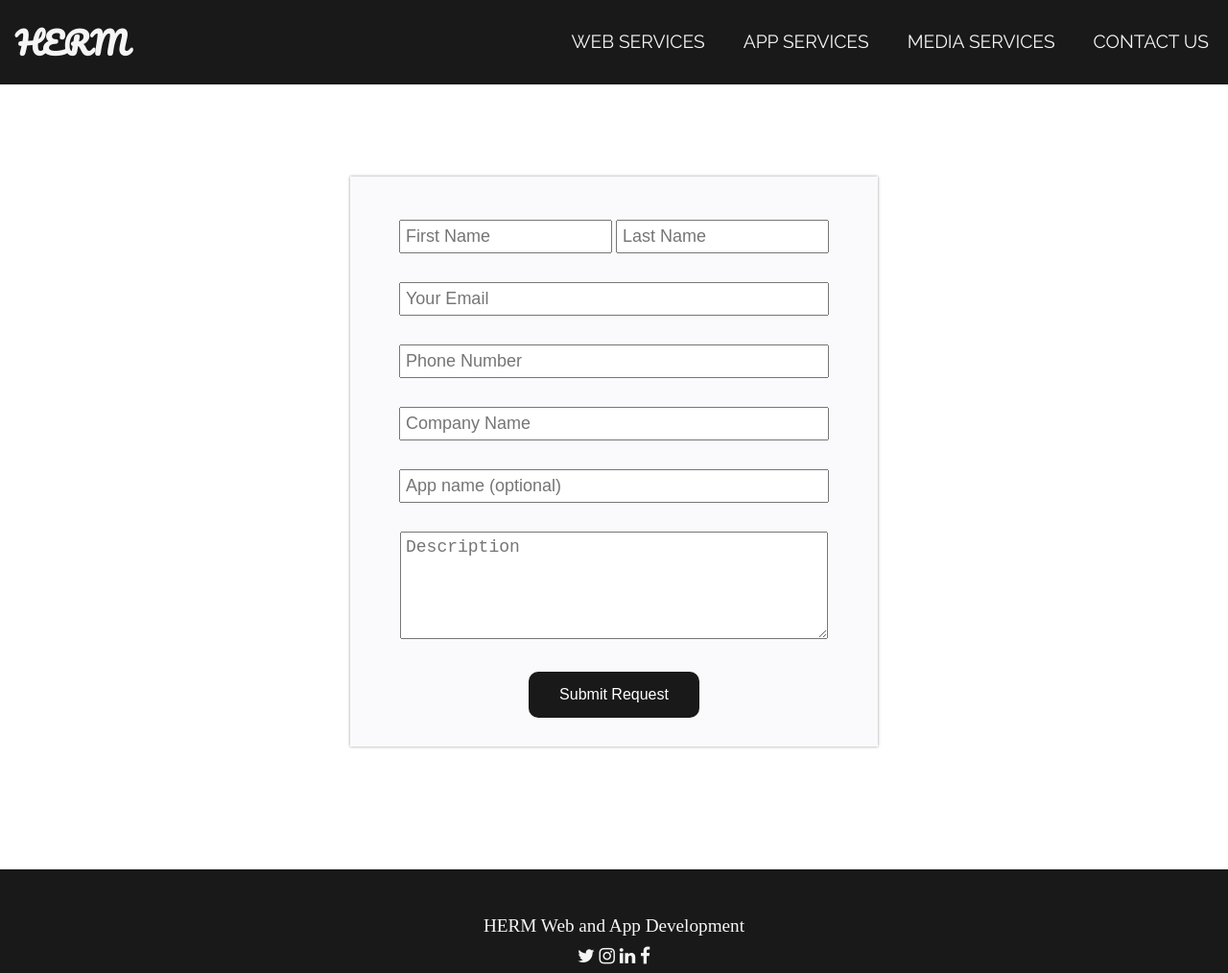
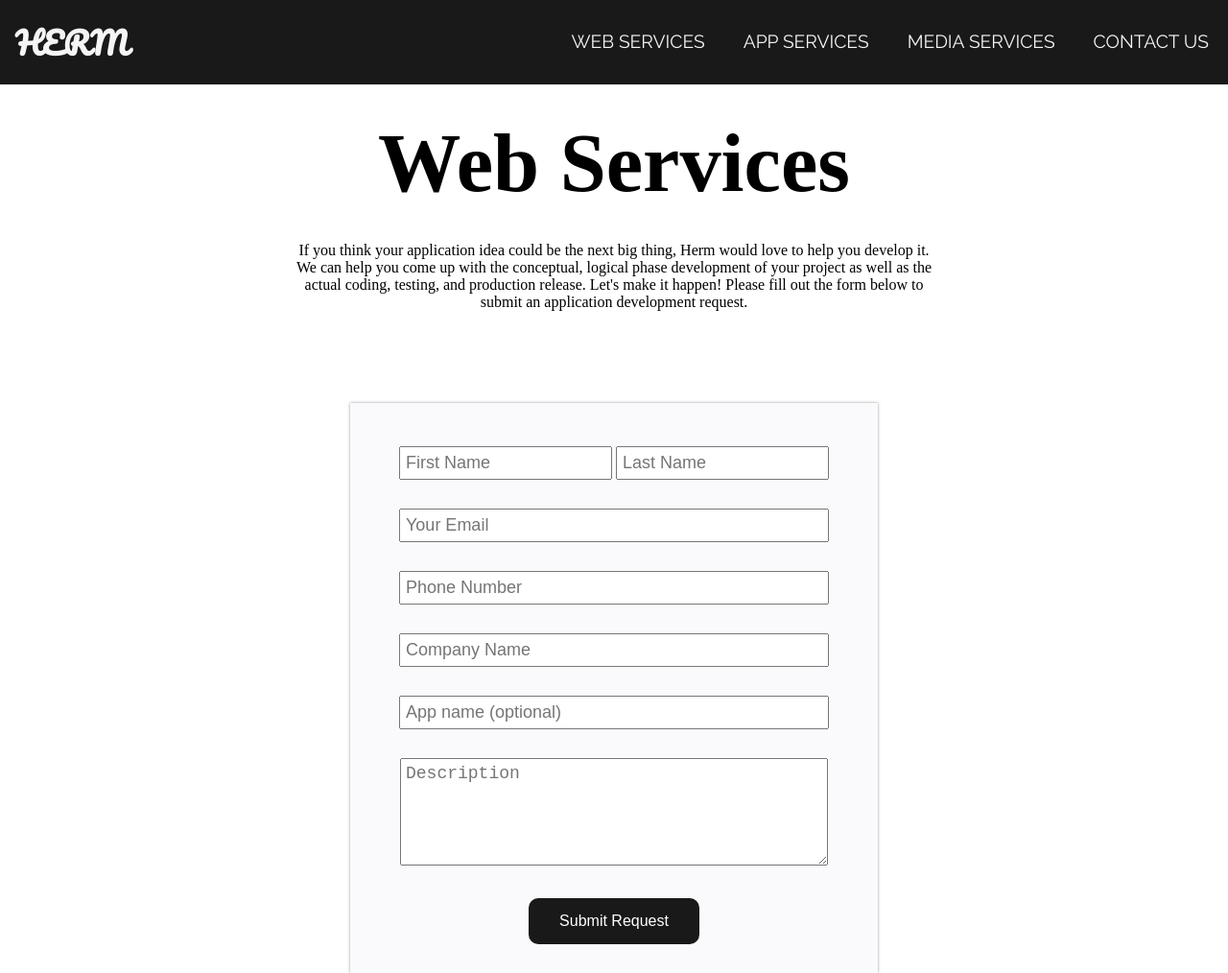
Before and after one commit to hSloan/HermSite, a plain HTML site: page modifications/app_services.html in a window 1280 px wide. Shown: the top 1014 px of the page at 96% size. Drawn offline with Linux system fonts and the light colour scheme.

Commit message:
service descriptions added

```diff
--- a/modifications/app_services.html
+++ b/modifications/app_services.html
@@ -24,6 +24,11 @@
                     <!-- Do not need, will be at bottom of front page <li class="tab-about" id="tab">ABOUT US</li> -->
                 </ul>
             </div>
+        </div>
+
+        <div class="services-text">
+                <h1 class="services-header">Web Services</h1>
+                <p style="margin: 0 19pc;">If you think your application idea could be the next big thing, Herm would love to help you develop it. We can help you come up with the conceptual, logical phase development of your project as well as the actual coding, testing, and production release. Let's make it happen! Please fill out the form below to submit an application development request.</p>
         </div>
 
         <div id="container">
```
Also changed, not shown: modifications/media_services.html (+1 -1 lines), modifications/web_services.html (+1 -1 lines).
